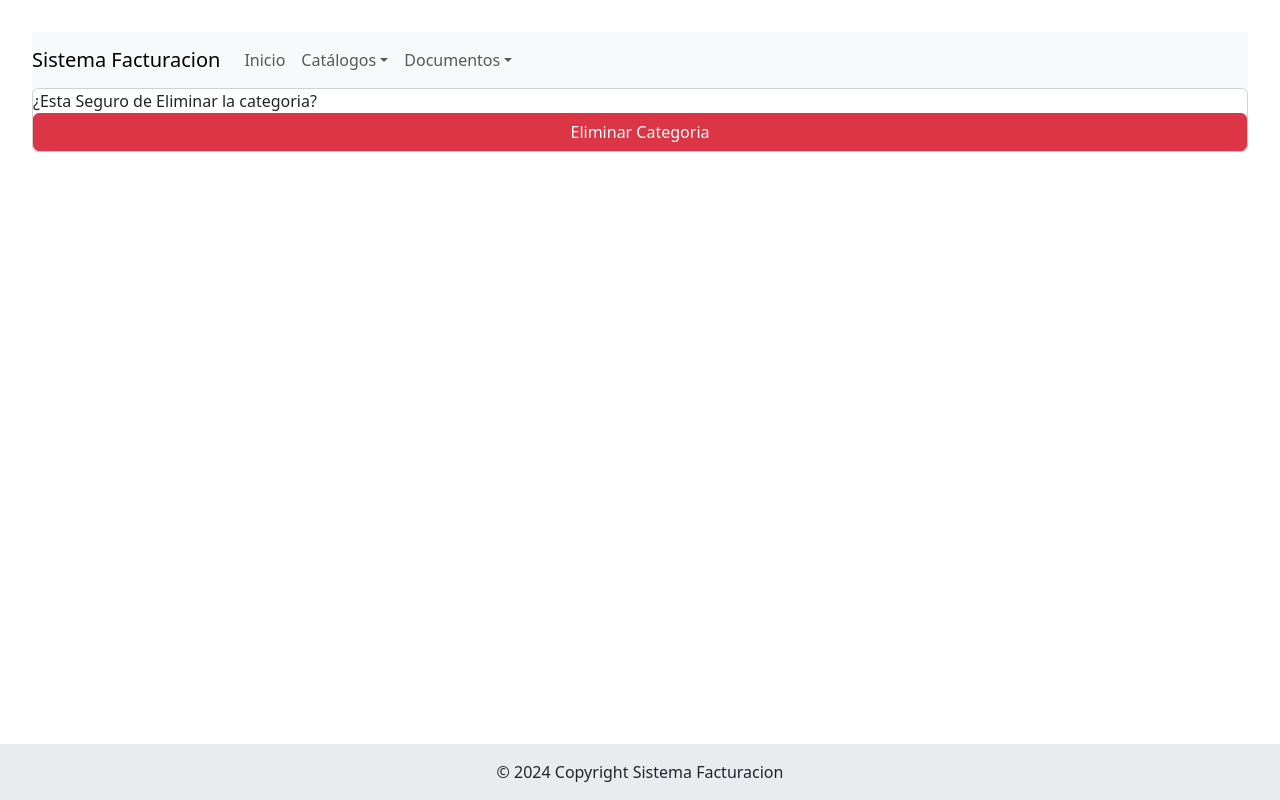
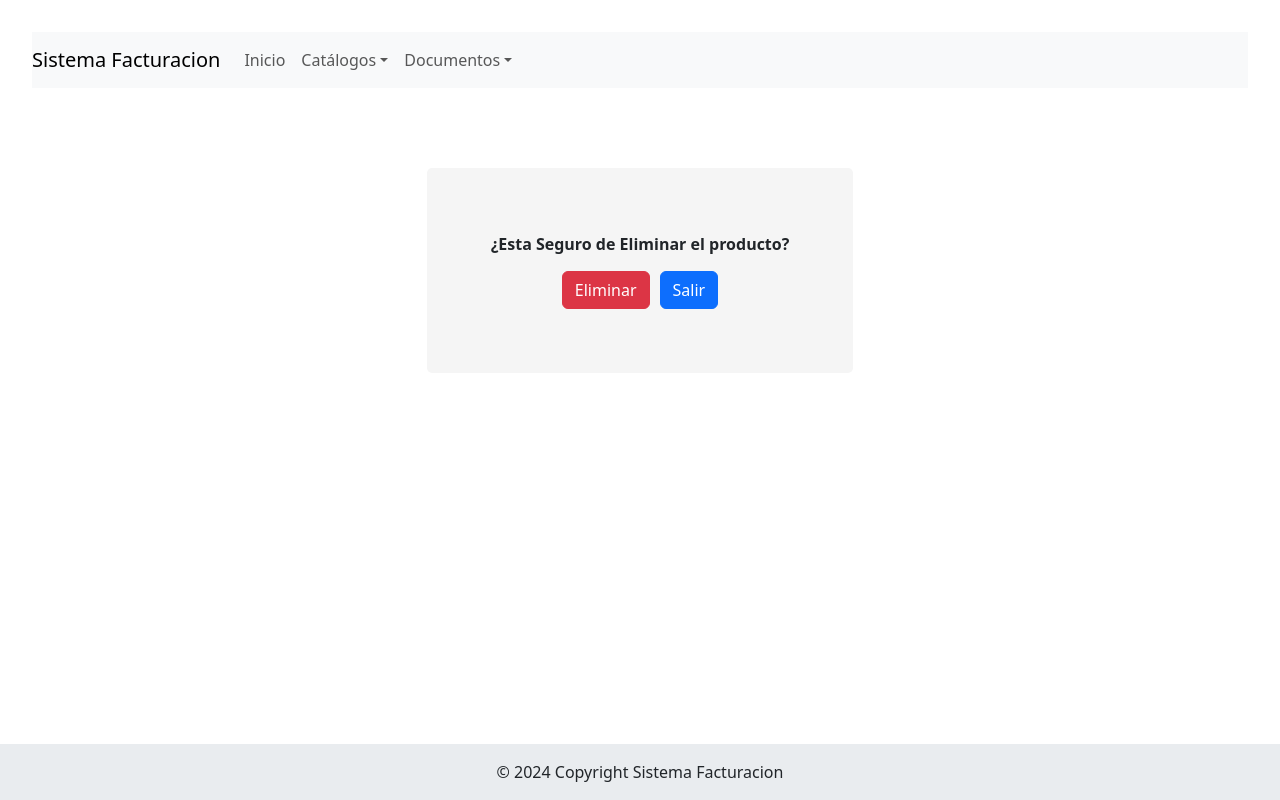
Before and after one commit to InfanteJonathan/proyectofacturacion, a React (Vite) app: page /eliminar/1 in a window 1280 px wide. Built offline with nearby package versions, Linux system fonts and the light colour scheme.

Commit message:
Mejorando algunos diseños

```diff
--- a/src/Components/Factura/crearDetalle.jsx
+++ b/src/Components/Factura/crearDetalle.jsx
@@ -1,11 +1,10 @@
 import React,{useEffect, useState} from 'react';
 import DetallesFacturaId from './listarDetalle';
-import ObtenerFactura from './obtenerFactura';
-import { Button } from 'react-bootstrap';
 import { Link } from 'react-router-dom';
 
 
 const CrearDetalle = () =>{
+
     const[idItem, setIdItem] = useState('');
     const[idFactura, setIdFactura] = useState('');
     const[idProducto, setIdProducto] = useState('');
--- a/src/Components/FamiliaProductos/eliminarCategoria.jsx
+++ b/src/Components/FamiliaProductos/eliminarCategoria.jsx
@@ -1,6 +1,6 @@
 import React from "react";
 import { Button, Card } from "react-bootstrap";
-import { useParams } from "react-router-dom";
+import { Link, useParams } from "react-router-dom";
 import { useNavigate } from "react-router-dom";
 
 const EliminarFamiliaProducto = () =>{
@@ -23,15 +23,20 @@ const EliminarFamiliaProducto = () =>{
     }
 
     return(
-        <Card>
-            <div>
-                ¿Esta Seguro de Eliminar la categoria?
+        <div style={{display:'flex',justifyContent:'center',padding:'5em'}}>
+            <div style={{backgroundColor:'whitesmoke',padding:'4em',borderRadius:'5px'}}>
+                <div style={{fontWeight:'bold'}}>
+                    ¿Esta Seguro de Eliminar el producto?
+                </div>
+                <div style={{display:'flex',justifyContent:'center',marginTop:'15px'}}>
+                    <Button  className="btn btn-danger" style={{marginRight:'10px'}} onClick={handleDelete}>
+                        Eliminar
+                    </Button>
+                    <Link className="btn btn-primary" to={'/categorias'}>Salir</Link>
+                </div>
+
             </div>
-            <Button className="btn btn-danger" onClick={handleDelete}>
-                Eliminar Categoria
-            </Button>
-
-        </Card>
+        </div>
 
     )
 }
--- a/src/Components/Productos/eliminarProducto.jsx
+++ b/src/Components/Productos/eliminarProducto.jsx
@@ -1,6 +1,6 @@
 import React from "react";
 import { Button, Card } from "react-bootstrap";
-import { useParams,useNavigate } from "react-router-dom";
+import { useParams,useNavigate, Link } from "react-router-dom";
 
 const EliminarProducto = () =>{
     const {id}  = useParams();
@@ -23,15 +23,20 @@ const EliminarProducto = () =>{
     }
 
     return(
-        <Card>
-            <div>
-                ¿Esta Seguro de Eliminar el producto?
+        <div style={{display:'flex',justifyContent:'center',padding:'5em'}}>
+            <div style={{backgroundColor:'whitesmoke',padding:'4em',borderRadius:'5px'}}>
+                <div style={{fontWeight:'bold'}}>
+                    ¿Esta Seguro de Eliminar el producto?
+                </div>
+                <div style={{display:'flex',justifyContent:'center',marginTop:'15px'}}>
+                    <Button  className="btn btn-danger" style={{marginRight:'10px'}} onClick={handleDelete}>
+                        Eliminar
+                    </Button>
+                    <Link className="btn btn-primary" to={'/productos'}>Salir</Link>
+                </div>
+
             </div>
-            <Button className="btn btn-danger" onClick={handleDelete}>
-                Eliminar Producto
-            </Button>
-
-        </Card>
+        </div>
 
     )
 }
```
